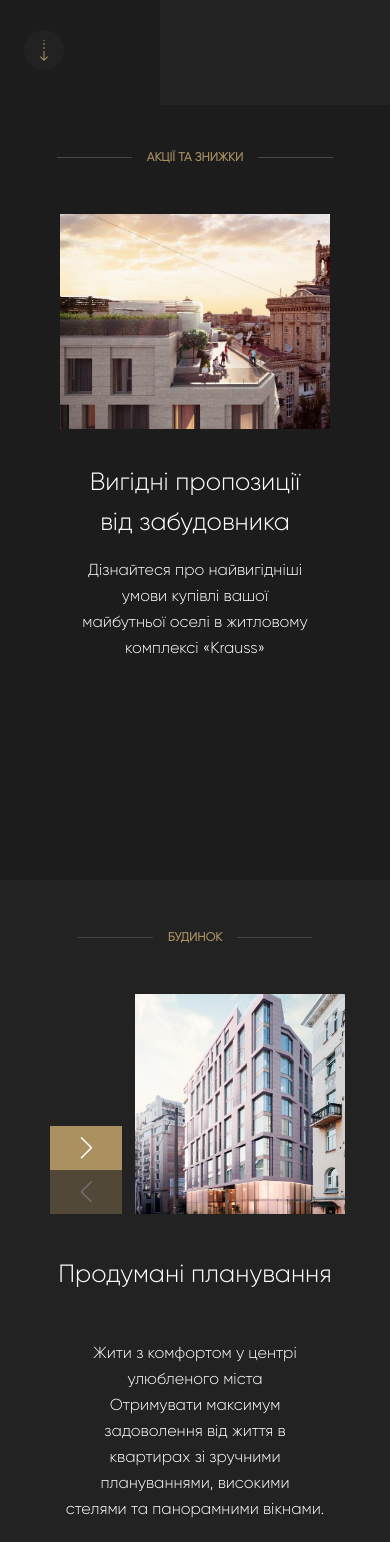
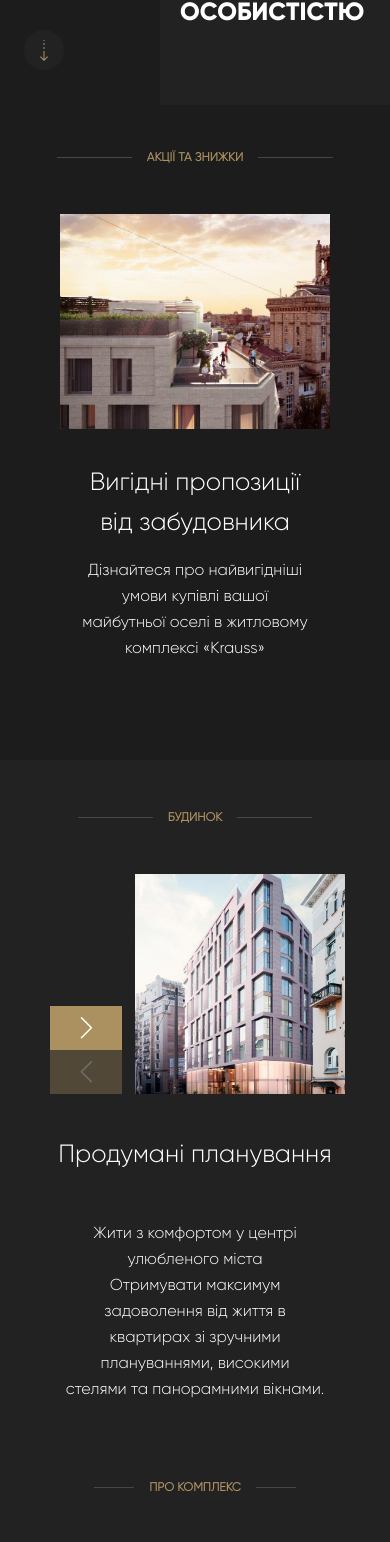
Before and after one commit to YarovoyDm/landing, a React (Create React App) app: page / in a window 390 px wide. Shown: the part 431-1973 px from the top of the page. Built offline with nearby package versions, Linux system fonts and the light colour scheme.

Commit message:
fix some bugs

```diff
--- a/src/Component/Footer/Footer.css
+++ b/src/Component/Footer/Footer.css
@@ -113,6 +113,9 @@
 }
 
 @media screen and (min-width: 320px) and (max-width: 600px) {
+    .footer_contact-text:first-child{
+        margin-right: 0;
+    }
     .footer {
         padding: 0;
         padding-left: 10px;
--- a/src/Component/Header/Header.css
+++ b/src/Component/Header/Header.css
@@ -32,7 +32,7 @@
     cursor: pointer;
     display: flex;
     align-items: center;
-
+    opacity: 0;
     justify-content: center;
     flex-direction: column;
 }
--- a/src/Component/Landing/Landing.css
+++ b/src/Component/Landing/Landing.css
@@ -34,7 +34,8 @@
 }
 
 .landing_constractionStatus-titleText{
-    width:122px
+    width:122px;
+    text-align: center;
 }
 
 .landing_other-subtitle,
@@ -203,7 +204,7 @@
 }
 
 .thirdBlock .landing_house-botTitle{
-    margin-top: 80px;
+    margin-top: 30px;
 }
 
 .thirdBlock .landing_house-topLeft{
@@ -757,7 +758,7 @@
 }
 
 .landingMobile-secondBlock {
-    height: 850px;
+    height: 730px;
     background: #1c1c1c;
     position: relative;
     padding-top: 35px;
@@ -803,6 +804,8 @@
     right: 0px;
     width: 230px;
     height: 250px;
+    display: flex;
+    align-items: center;
 }
 .secondBlock-absolute .landing_intro-title {
     margin: 25px 20px;
@@ -828,16 +831,16 @@
 
 .thirdBlock .landing_house-botLine {
     width: 40px;
-    margin-left: 10px;
+
 }
 
 .thirdBlock {
-    height: 1590px;
+    height: 1380px;
     background: #222222;
 }
 
 .fourthBlock {
-    height: 550px;
+    height: 460px;
 }
 
 .fourthBlock .landing_constractionStatus-image {
@@ -881,7 +884,7 @@
 }
 
 .fifthBlock {
-    height: 850px;
+    height: 710px;
     background: #222222;
 }
 
@@ -1580,3 +1583,9 @@
         align-items: center;
     }
 }
+
+@media screen and(min-width: 2560px){
+    .landing_gallery{
+        height: 1300px;
+    }
+}
--- a/src/Component/Slider/Slider.css
+++ b/src/Component/Slider/Slider.css
@@ -30,6 +30,7 @@
     bottom:60px;
     left:0;
     cursor: pointer;
+    outline: none
 }
 
 .slider .swiper-button-prev{
--- a/src/Component/Subscribe/Subscribe.css
+++ b/src/Component/Subscribe/Subscribe.css
@@ -58,7 +58,8 @@
     }
     .subscribe_text{
         font-size: 25px;
-        margin-left: 10px;
+        /* margin-left: 10px; */
+        text-align: center;
         margin-bottom: 20px;
     }
     .subscribe_button,
```
Also changed, not shown: src/Component/Gallery/Gallery.css (line endings or trailing spaces).
